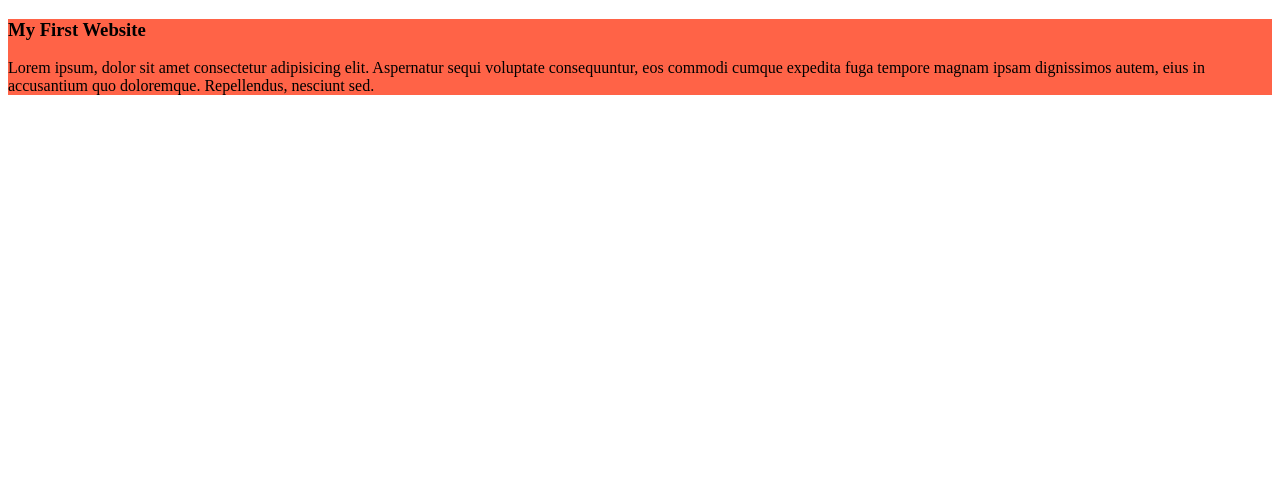
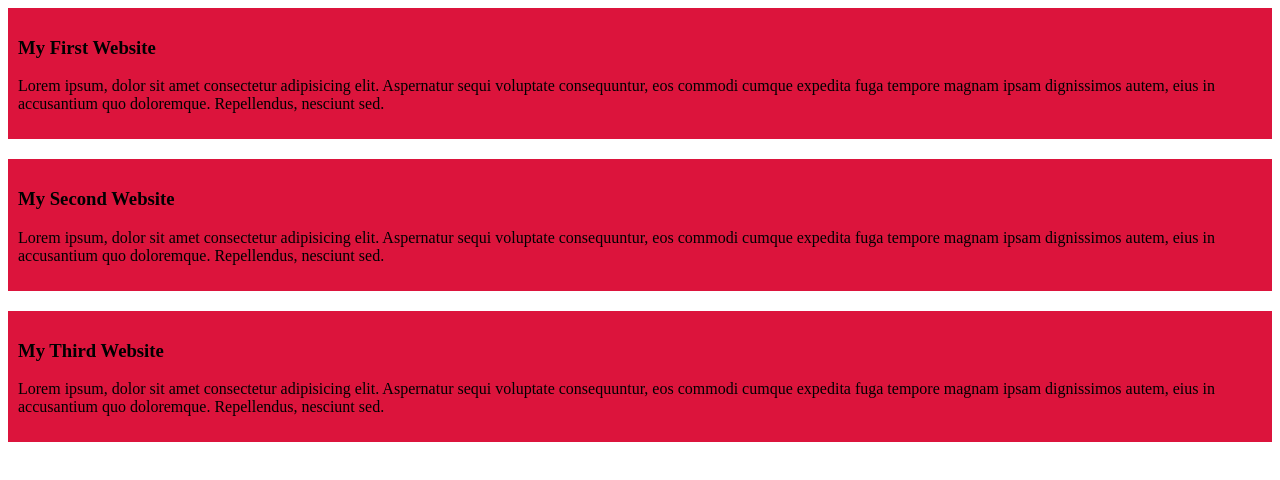
Before and after one commit to ShifaulHasan/my-first-github-repo, a plain HTML site: page index.html in a window 1280 px wide. Drawn offline with Linux system fonts and the light colour scheme.

Commit message:
my second blog

```diff
--- a/index.html
+++ b/index.html
@@ -13,5 +13,18 @@
         cumque expedita fuga tempore magnam
          ipsam dignissimos autem, eius in accusantium quo doloremque. Repellendus, nesciunt sed.</p>
         </div>
+
+    <div>
+    <h3>My Second Website</h3>
+    <p>Lorem ipsum, dolor sit amet consectetur adipisicing elit. Aspernatur sequi voluptate consequuntur, eos commodi
+        cumque expedita fuga tempore magnam
+         ipsam dignissimos autem, eius in accusantium quo doloremque. Repellendus, nesciunt sed.</p>
+        </div>
+    <div>
+    <h3>My Third Website</h3>
+    <p>Lorem ipsum, dolor sit amet consectetur adipisicing elit. Aspernatur sequi voluptate consequuntur, eos commodi
+        cumque expedita fuga tempore magnam
+         ipsam dignissimos autem, eius in accusantium quo doloremque. Repellendus, nesciunt sed.</p>
+        </div>
 </body>
 </html>
--- a/styles/blog.css
+++ b/styles/blog.css
@@ -1,3 +1,6 @@
 div{
-    background-color: tomato;
+ background-color: crimson;
+ padding: 10px;
+ margin-bottom: 20px;
+
 }
```
